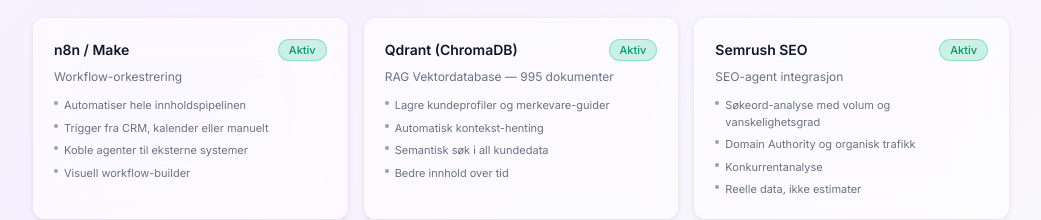
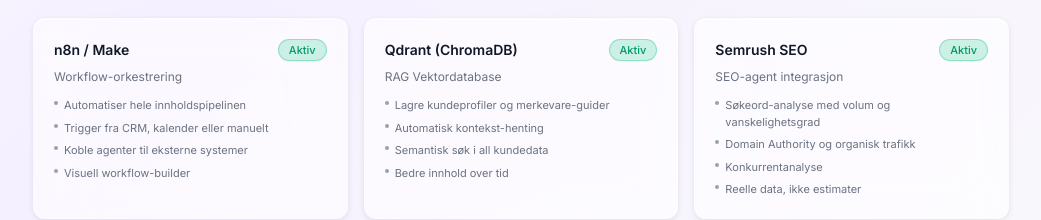
Before and after one commit to Snakkaz/moodgruppen-mvp, a Next.js app: page /pipeline in a window 1280 px wide. Shown: the part 1719-1939 px from the top of the page, without its empty margins (239-1280 px from the left). Built offline with nearby package versions, Linux system fonts and the light colour scheme.

Commit message:
fix: fjernet hardkodet 995 fra dashboard/pipeline/integrasjoner

```diff
--- a/src/app/integrations/page.tsx
+++ b/src/app/integrations/page.tsx
@@ -53,7 +53,7 @@
     fetch("/api/rag?query=test&limit=1")
       .then(r => r.json())
       .then(data => {
-        setRagCount(data.totalCount || (data.documents?.length ? 995 : 0));
+        setRagCount(data.totalCount || data.documents?.length || 0);
       })
       .catch(() => {});
   }, []);
--- a/src/app/page.tsx
+++ b/src/app/page.tsx
@@ -55,7 +55,7 @@
 
 const integrations = [
   { name: "n8n / Make", desc: "Workflow-orkestrering", status: "Aktiv", statusColor: "bg-emerald-500/20 text-emerald-600 dark:text-emerald-400 border-emerald-500/30" },
-  { name: "Qdrant", desc: "RAG — 995 dokumenter", status: "Aktiv", statusColor: "bg-emerald-500/20 text-emerald-600 dark:text-emerald-400 border-emerald-500/30" },
+  { name: "Qdrant", desc: "RAG Vektordatabase", status: "Aktiv", statusColor: "bg-emerald-500/20 text-emerald-600 dark:text-emerald-400 border-emerald-500/30" },
   { name: "Semrush", desc: "SEO-data i sanntid", status: "Aktiv", statusColor: "bg-emerald-500/20 text-emerald-600 dark:text-emerald-400 border-emerald-500/30" },
 ];
 
--- a/src/app/pipeline/page.tsx
+++ b/src/app/pipeline/page.tsx
@@ -39,7 +39,7 @@
   },
   {
     name: "Qdrant (ChromaDB)",
-    subtitle: "RAG Vektordatabase — 995 dokumenter",
+    subtitle: "RAG Vektordatabase",
     status: "Aktiv",
     statusColor: "bg-emerald-500/20 text-emerald-600 dark:text-emerald-400 border-emerald-500/30",
     features: [
```
